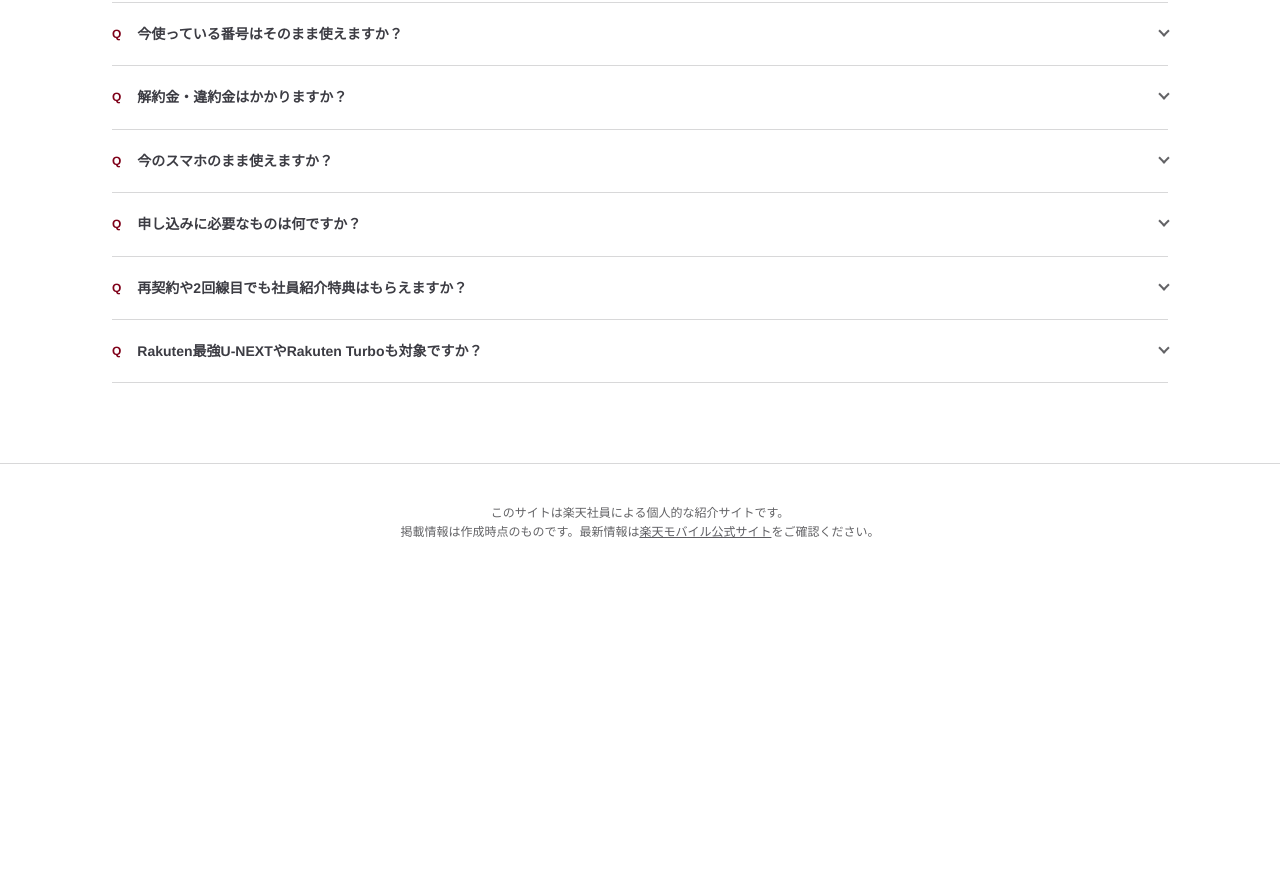
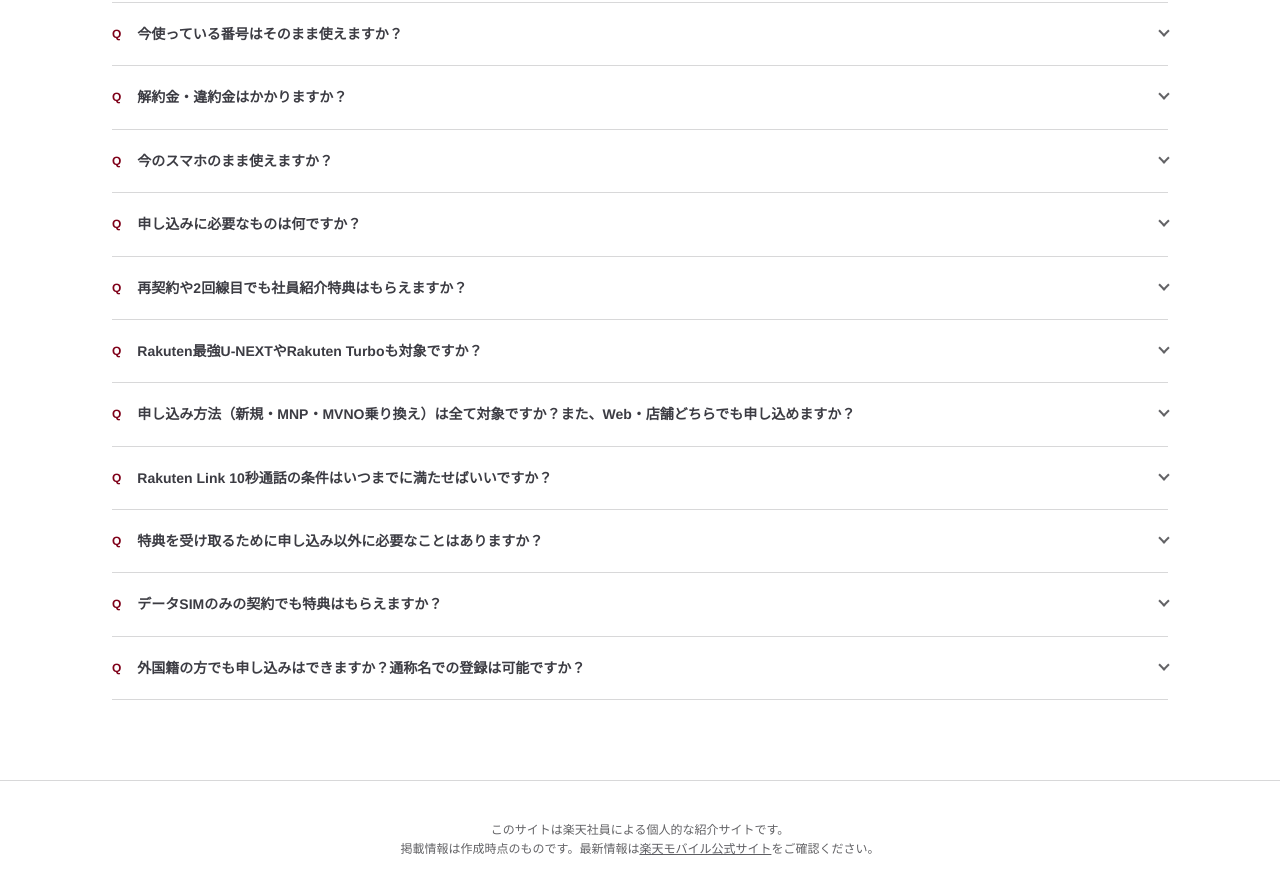
Before and after one commit to Eizo0000-jp/mno, a Jekyll site: the page index.html, which Jekyll copies as it is, in a window 1280 px wide and 900 px high, scrolled down 5176 px. Shown: the top 894 px of the window. Built offline with Jekyll 4.4.1, drawn with Linux system fonts in a browser that asks for light colours; before the commit the page ends 5759 px from its top, so only the background shows below that.

Commit message:
feat: FAQに6項目追加・記事トピック2件追加・記事生成時刻をJST07:00に変更
Co-Authored-By: Claude Sonnet 4.6 <noreply@anthropic.com>

```diff
--- a/index.html
+++ b/index.html
@@ -528,7 +528,7 @@
     </details>
     <details>
       <summary>ポイントはいつもらえますか？</summary>
-      <p class="faq-answer">紹介リンクでログインした月の4ヶ月後から、3ヶ月間に分けて進呈されます。たとえば4月にログイン・申込みした場合、8月・9月・10月に分割で受け取れます。</p>
+      <p class="faq-answer">紹介リンクでログインした月の4ヶ月後から、分割で進呈されます。付与は毎月月末頃を予定しています。たとえば4月にログイン・申込みした場合、8月末頃から順次受け取れます。</p>
     </details>
     <details>
       <summary>ポイントを受け取るために必要な条件はありますか？</summary>
@@ -557,6 +557,26 @@
     <details>
       <summary>Rakuten最強U-NEXTやRakuten Turboも対象ですか？</summary>
       <p class="faq-answer">Rakuten最強U-NEXTは2025年10月1日以降のお申し込みから対象です。Rakuten Turboも対象ですが、ポイント対象は1回線のみとなります。いずれも社員紹介リンク経由での申し込みが必要です。</p>
+    </details>
+    <details>
+      <summary>申し込み方法（新規・MNP・MVNO乗り換え）は全て対象ですか？また、Web・店舗どちらでも申し込めますか？</summary>
+      <p class="faq-answer">新規申込み・MNP（他社から番号そのまま乗り換え）・MVNOからの移行、いずれの方法でも特典付与の対象です。Web・店舗どちらのお申し込みでも対応しています。店頭でお申し込みの場合は、紹介者（楽天従業員）のエントリー完了後、紹介リンク経由でのログインを先に済ませておく必要があります。</p>
+    </details>
+    <details>
+      <summary>Rakuten Link 10秒通話の条件はいつまでに満たせばいいですか？</summary>
+      <p class="faq-answer">紹介URLからログインした日の翌々月末日23:59までに、Rakuten Linkアプリで10秒以上の通話を行う必要があります。例えば4月15日にログインした場合、6月30日23:59が期限です。2026年3月2日以降にお申し込みの方（スマホプラン・U-NEXT）が対象で、データタイプは通話条件不要です。</p>
+    </details>
+    <details>
+      <summary>特典を受け取るために申し込み以外に必要なことはありますか？</summary>
+      <p class="faq-answer">申し込みだけでは特典付与の対象になりません。①紹介者（楽天従業員）のエントリー完了、②紹介リンク経由でのログイン（申込み前または申込み日から7日以内）、③プランの利用開始（SIM有効化）、この3つが必須条件です。2026年3月2日以降のお申し込みの方はRakuten Linkで10秒以上の通話も必要です。</p>
+    </details>
+    <details>
+      <summary>データSIMのみの契約でも特典はもらえますか？</summary>
+      <p class="faq-answer">はい、データSIMのご利用も特典付与の対象です。なお、通常の楽天モバイル公式キャンペーン（キャンペーンコード1784）ではデータSIMは対象外のため、社員紹介経由ならではのメリットです。</p>
+    </details>
+    <details>
+      <summary>外国籍の方でも申し込みはできますか？通称名での登録は可能ですか？</summary>
+      <p class="faq-answer">外国籍の方もお申し込みいただけます。国籍に関わらず本名でのご契約が必要です（通称名での契約は不可）。必要な本人確認書類については<a href="https://network.mobile.rakuten.co.jp/guide/verify/" target="_blank" rel="noopener">楽天モバイル公式サイト</a>をご確認ください。</p>
     </details>
   </div>
 </div>
```
Also changed, not shown: automation/generate_article.py (+20 -0 lines), .github/workflows/auto_article.yml.
